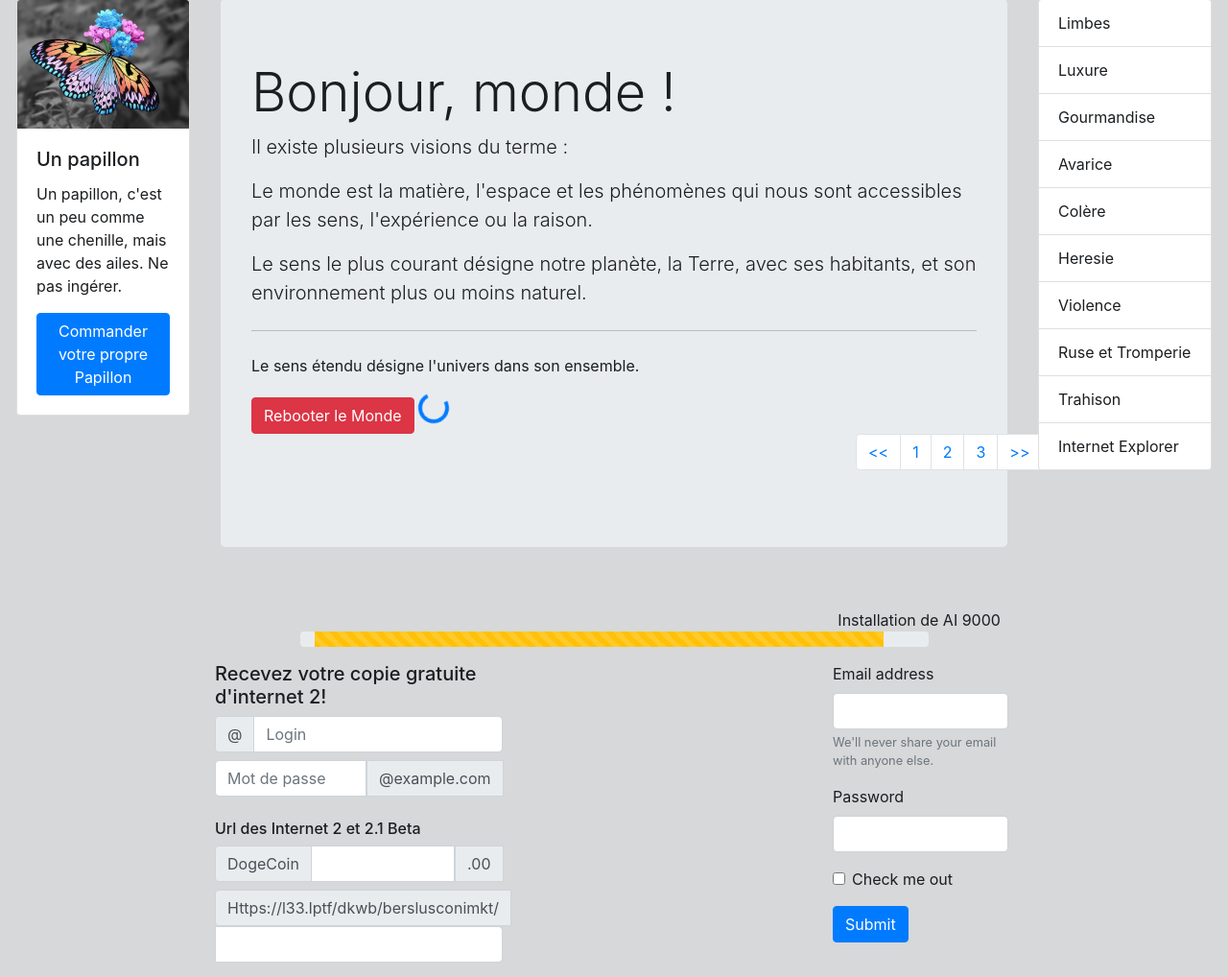
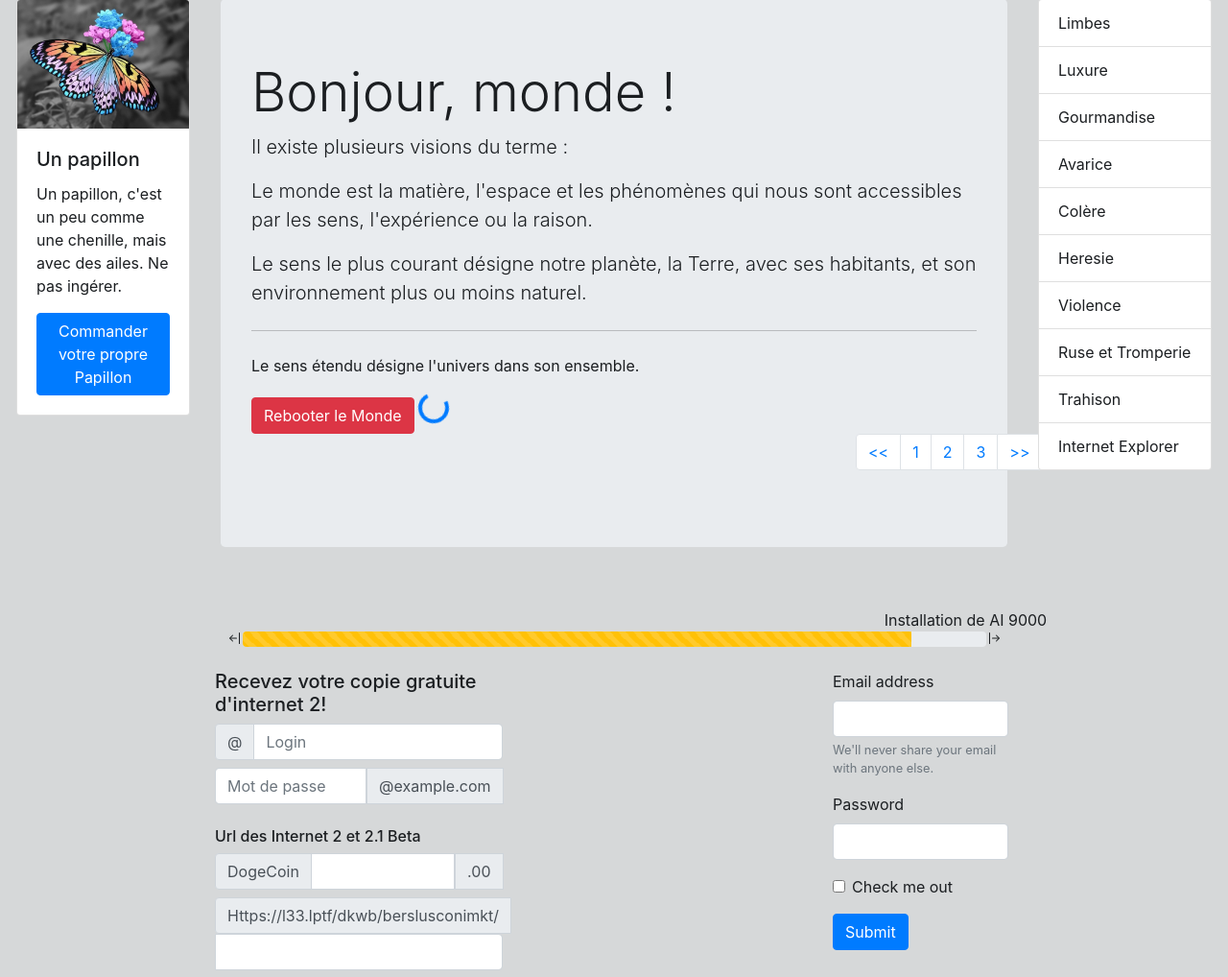
Before and after one commit to amine-bouchakour/runtrack4, a PHP site: page / in a window 1280 px wide; the page is wider, and only the part inside the window is pictured. Shown: the part 145-1163 px from the top of that part at 96% size. Run offline with PHP 8.4, Linux system fonts and the light colour scheme.

Commit message:
Add files via upload
ajout fleche barre progress

```diff
--- a/jour03/job02/index.php
+++ b/jour03/job02/index.php
@@ -11,7 +11,9 @@
     <script src="https://stackpath.bootstrapcdn.com/bootstrap/4.4.1/js/bootstrap.min.js"
         integrity="sha384-wfSDF2E50Y2D1uUdj0O3uMBJnjuUD4Ih7YwaYd1iqfktj0Uod8GCExl3Og8ifwB6" crossorigin="anonymous">
     </script>
-    <script src="https://cdn.jsdelivr.net/npm/popper.js@1.16.0/dist/umd/popper.min.js" integrity="sha384-Q6E9RHvbIyZFJoft+2mJbHaEWldlvI9IOYy5n3zV9zzTtmI3UksdQRVvoxMfooAo" crossorigin="anonymous"></script>
+    <script src="https://cdn.jsdelivr.net/npm/popper.js@1.16.0/dist/umd/popper.min.js"
+        integrity="sha384-Q6E9RHvbIyZFJoft+2mJbHaEWldlvI9IOYy5n3zV9zzTtmI3UksdQRVvoxMfooAo" crossorigin="anonymous">
+    </script>
 </head>
 
 <body>
@@ -88,9 +90,11 @@
                     <h1 class="display-4" id="titreJumbotron">Bonjour, monde !</h1>
                     <div id="texteJumbotron">
                         <p class="lead">Il existe plusieurs visions du terme :</p>
-                    <p class="lead">Le monde est la matière, l'espace et les phénomènes qui nous sont accessibles par
+                        <p class="lead">Le monde est la matière, l'espace et les phénomènes qui nous sont accessibles
+                            par
                             les sens, l'expérience ou la raison.</p>
-                    <p class="lead">Le sens le plus courant désigne notre planète, la Terre, avec ses habitants, et son
+                        <p class="lead">Le sens le plus courant désigne notre planète, la Terre, avec ses habitants, et
+                            son
                             environnement plus ou moins naturel.</p>
                     </div>
                     <hr class="my-4">
@@ -102,8 +106,9 @@
                     <nav aria-label="Page navigation example">
                         <ul class="pagination col s4 offset-10">
                             <li class="page-item">
-                            <a class="page-link" id="paginationMoins" href="#"><<</a> </li>
-                            <li class="page-item"><a class="page-link" id="pagination1" href="#">1</a></li>
+                                <a class="page-link" id="paginationMoins" href="#">
+                                    <<</a> </li> <li class="page-item"><a class="page-link" id="pagination1"
+                                            href="#">1</a></li>
                             <li class="page-item"><a class="page-link" id="pagination2" href="#">2</a></li>
                             <li class="page-item"><a class="page-link" id="pagination3" href="#">3</a></li>
                             <li class="page-item"><a class="page-link" id="paginationPlus" href="#">>></a></li>
@@ -131,13 +136,35 @@
 
         </div>
 
-        <div class="row">
-            <div class="col-2 offset-8">Installation de AI 9000</div>
 
-            <div class="progress col-6 offset-3">
+        <!-- PROGRESS BAR -->
+        <div class="row justify-content-center m-0">
+            <div class="col-2 offset-7">Installation de AI 9000</div>
+
+            <div class="row col-9 justify-content-center">
+                <div><svg class="bi bi-arrow-bar-left" style="margin-top:-12px" width="1em" height="1em"
+                        viewBox="0 0 16 16" fill="currentColor" xmlns="http://www.w3.org/2000/svg">
+                        <path fill-rule="evenodd"
+                            d="M5.854 4.646a.5.5 0 00-.708 0l-3 3a.5.5 0 000 .708l3 3a.5.5 0 00.708-.708L3.207 8l2.647-2.646a.5.5 0 000-.708z"
+                            clip-rule="evenodd" />
+                        <path fill-rule="evenodd"
+                            d="M10 8a.5.5 0 00-.5-.5H3a.5.5 0 000 1h6.5A.5.5 0 0010 8zm2.5 6a.5.5 0 01-.5-.5v-11a.5.5 0 011 0v11a.5.5 0 01-.5.5z"
+                            clip-rule="evenodd" />
+                    </svg></div>
+                <div class="progress col-10 p-0 m-0">
                     <div class="progress-bar progress-bar-striped bg-warning progress-bar-animated" role="progressbar"
-                    style="width: 95%" aria-valuenow="75" aria-valuemin="0" aria-valuemax="100">
+                        style="width: 90%" aria-valuenow="75" aria-valuemin="0" aria-valuemax="100">
                     </div>
+                </div>
+                <div><svg class="bi bi-arrow-bar-right" style="margin-top:-12px" width="1em" height="1em" viewBox="0 0 16 16" fill="currentColor"
+                        xmlns="http://www.w3.org/2000/svg">
+                        <path fill-rule="evenodd"
+                            d="M10.146 4.646a.5.5 0 01.708 0l3 3a.5.5 0 010 .708l-3 3a.5.5 0 01-.708-.708L12.793 8l-2.647-2.646a.5.5 0 010-.708z"
+                            clip-rule="evenodd" />
+                        <path fill-rule="evenodd"
+                            d="M6 8a.5.5 0 01.5-.5H13a.5.5 0 010 1H6.5A.5.5 0 016 8zm-2.5 6a.5.5 0 01-.5-.5v-11a.5.5 0 011 0v11a.5.5 0 01-.5.5z"
+                            clip-rule="evenodd" />
+                    </svg></div>
             </div>
         </div>
 
```
Lines whose indentation alone changed are shown as unchanged.
